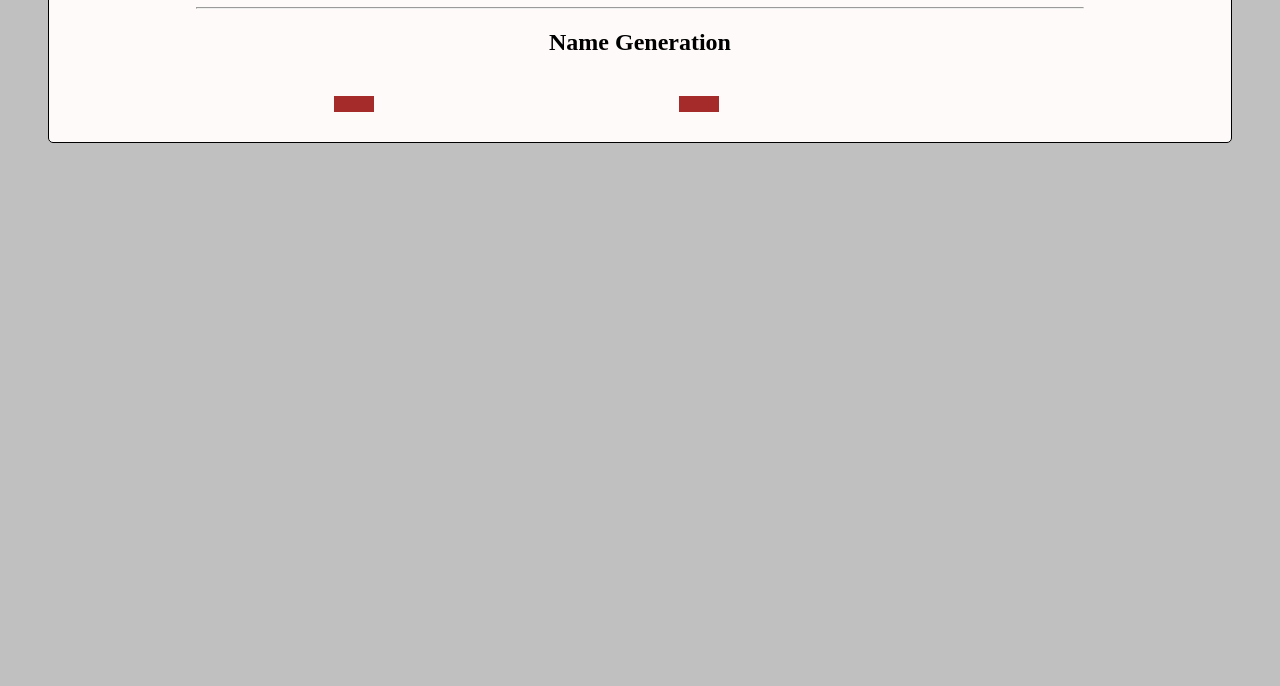
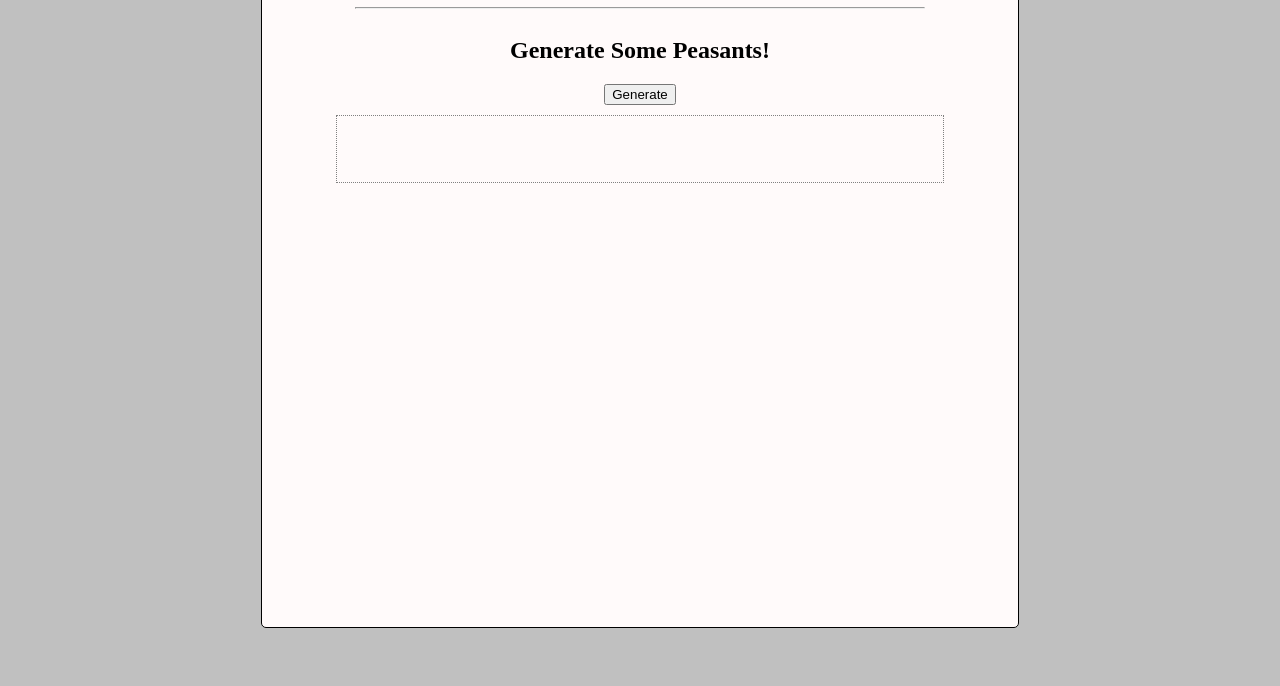
Before and after one commit to nvanbaak/medieval-town-simulator, a website: page public/html/main.html in a window 1280 px wide. Shown: the part 114-800 px from the top of the page. Drawn offline with Linux system fonts and the light colour scheme.

Commit message:
adjusted styling

```diff
--- a/public/css/main.css
+++ b/public/css/main.css
@@ -3,10 +3,11 @@ body {
 }
 
 main {
-    margin: 40px;
+    margin: 40px 20% 0 20%;
     background-color: snow;
     border: 1px solid black;
     border-radius: 5px;
+    min-height: 700px;
 }
 
 h1, h2 {
@@ -16,17 +17,27 @@ h1, h2 {
     text-align: center;
 }
 
+.flexbox {
+    display: flex;
+    flex-direction: column;
+}
+
+button {
+    align-self: center;
+}
+
 hr {
     width: 75%;
 }
 
 .col {
     margin: 20px 20px 30px 30px;
-    background-color: brown;
 }
 
 .nameBox {
     width: 80%;
+    margin: 10px auto auto;
     display: flex;
     justify-content: space-evenly;
+    border: 1px dotted gray;
 }
--- a/public/html/main.html
+++ b/public/html/main.html
@@ -6,24 +6,24 @@
     </head>
     <body>
         <main>
-            <h1>Main Page</h1>
+            <h1>Medival Town Simulator</h1>
             <hr>
-            <div>
-                <h2>Name Generation</h2>
+            <section class="flexbox">
+                <h2>Generate Some Peasants!</h2>
+                <button>Generate</button>
                 <div class="nameBox">
-                    <div class="col" id="nameGenCol1">
-                        <ul>
-
-                        </ul>
-
-                    </div>
-                    <div class="col" id="nameGenCol2">
-                        <ul>
+                    <div class="col" >
+                        <ul id="nameGenCol1">
 
                         </ul>
                     </div>
+
+                    <div class="col" >
+                        <ul id="nameGenCol2">
+                        </ul>
+                    </div>
                 </div>
-            </div>
+            </section>
         </main>
     </body>
 </html>
```
